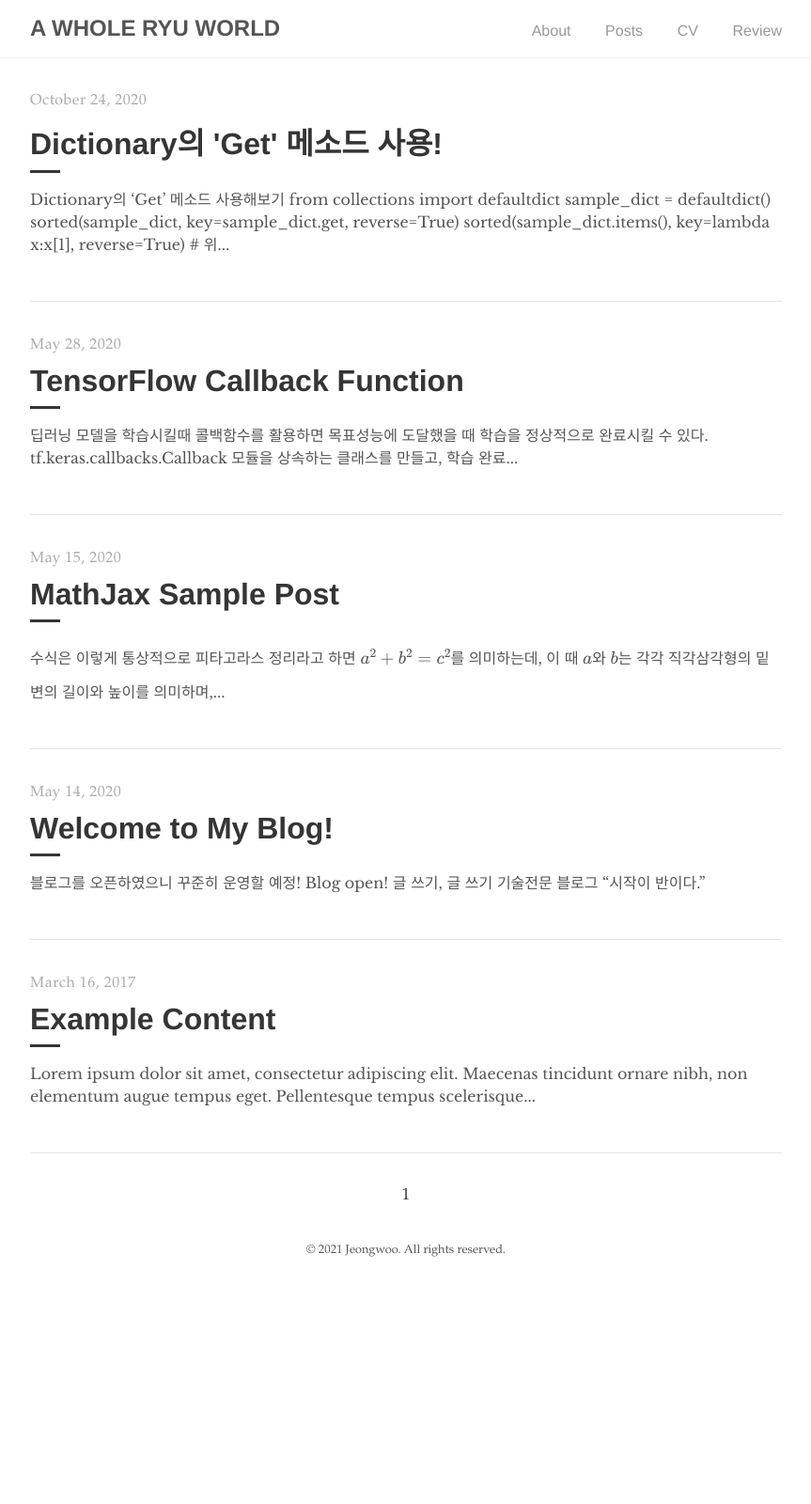
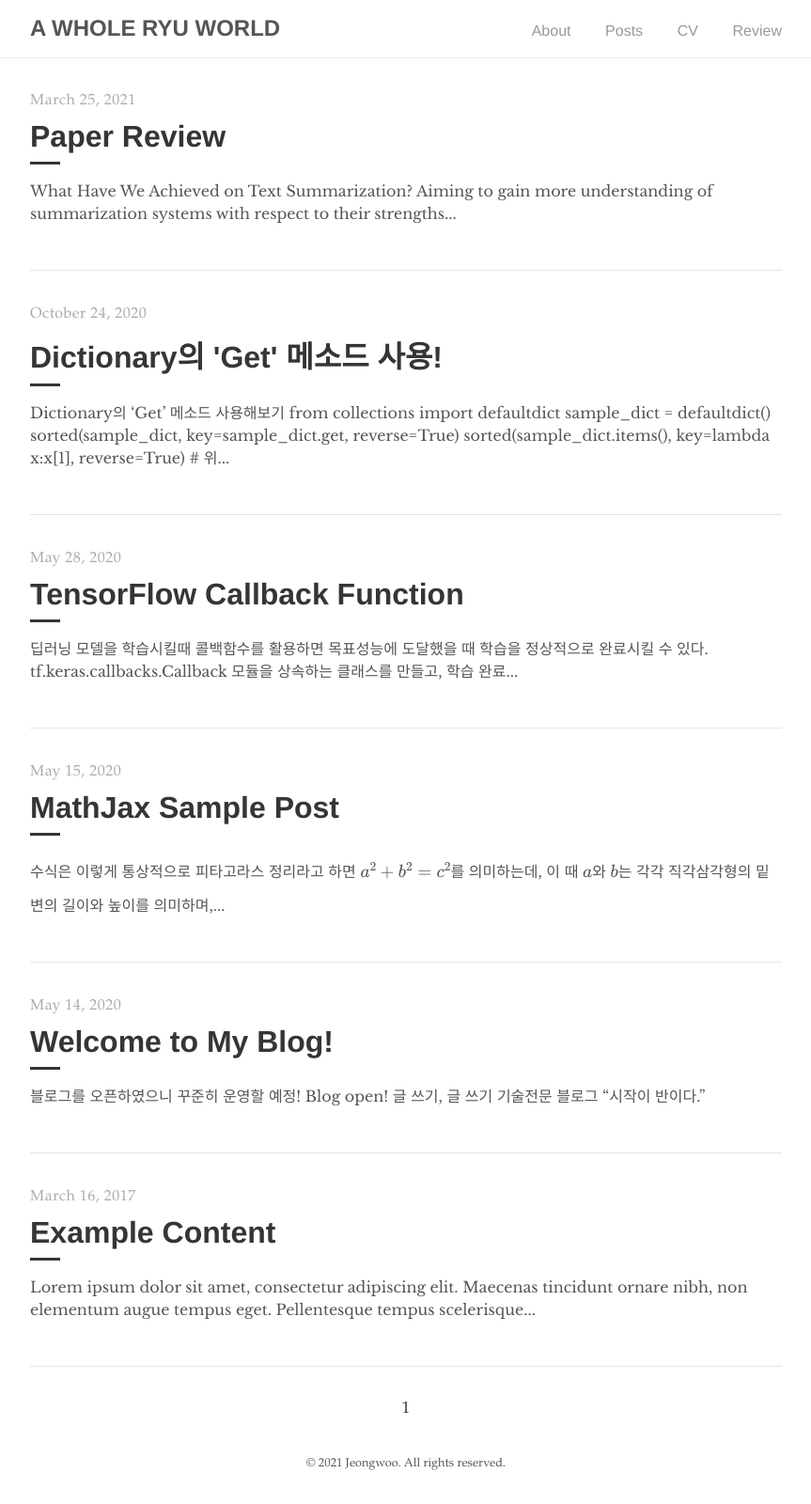
Before and after one commit to ryuqae/ryuqae.github.io, a Jekyll site: the page built from index.html, in a window 1280 px wide. Shown: the whole page at 94% size, without its empty margins (208-1071 px from the left). Built offline with Jekyll 4.4.1, drawn with Linux system fonts in a browser that asks for light colours; formulas are drawn with MathJax 3; the list of posts is cut into pages by our own code; before the commit the page ends 1373 px from its top, so only the background shows below that.

Commit message:
added : new post

```diff
--- /dev/null
+++ b/_posts/2021-03-25-paper-review.md
@@ -0,0 +1,12 @@
+---
+layout : post
+title : [Paper Review]
+author : Jeongwoo
+use_math : false
+comments : true
+---
+
+
+# What Have We Achieved on Text Summarization?
+
+Aiming to gain more understanding of summarization systems with respect to their strengths and limits on a fine-grained syntactic and semantic level, we consult the Multidimensional Quality Metric(MQM) and quantify 8 major sources of errors on 10 representative summarization models manually.
```
Also changed, not shown: _posts/2020-05-14-blog-open.md (+2 -2 lines).
